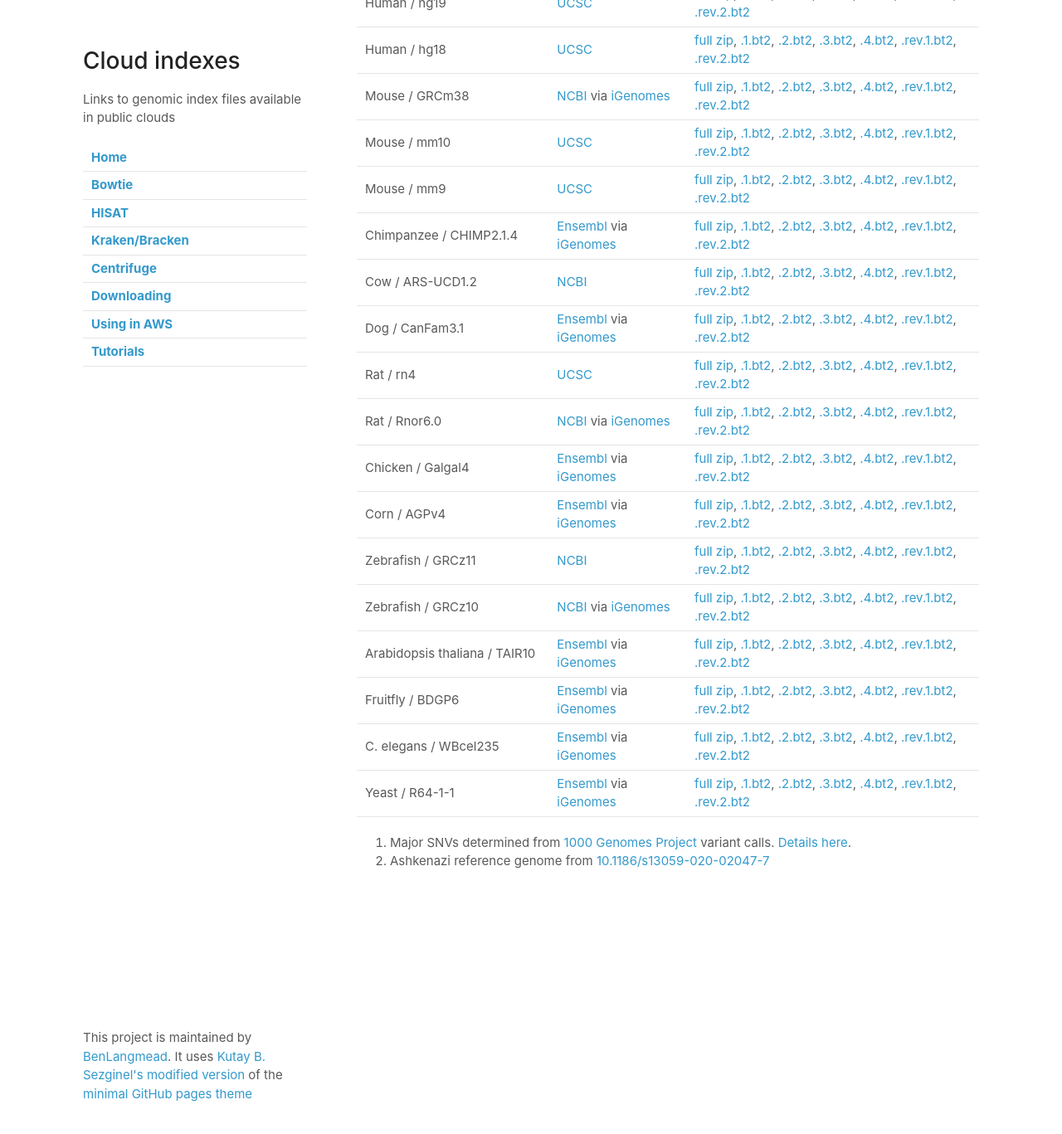
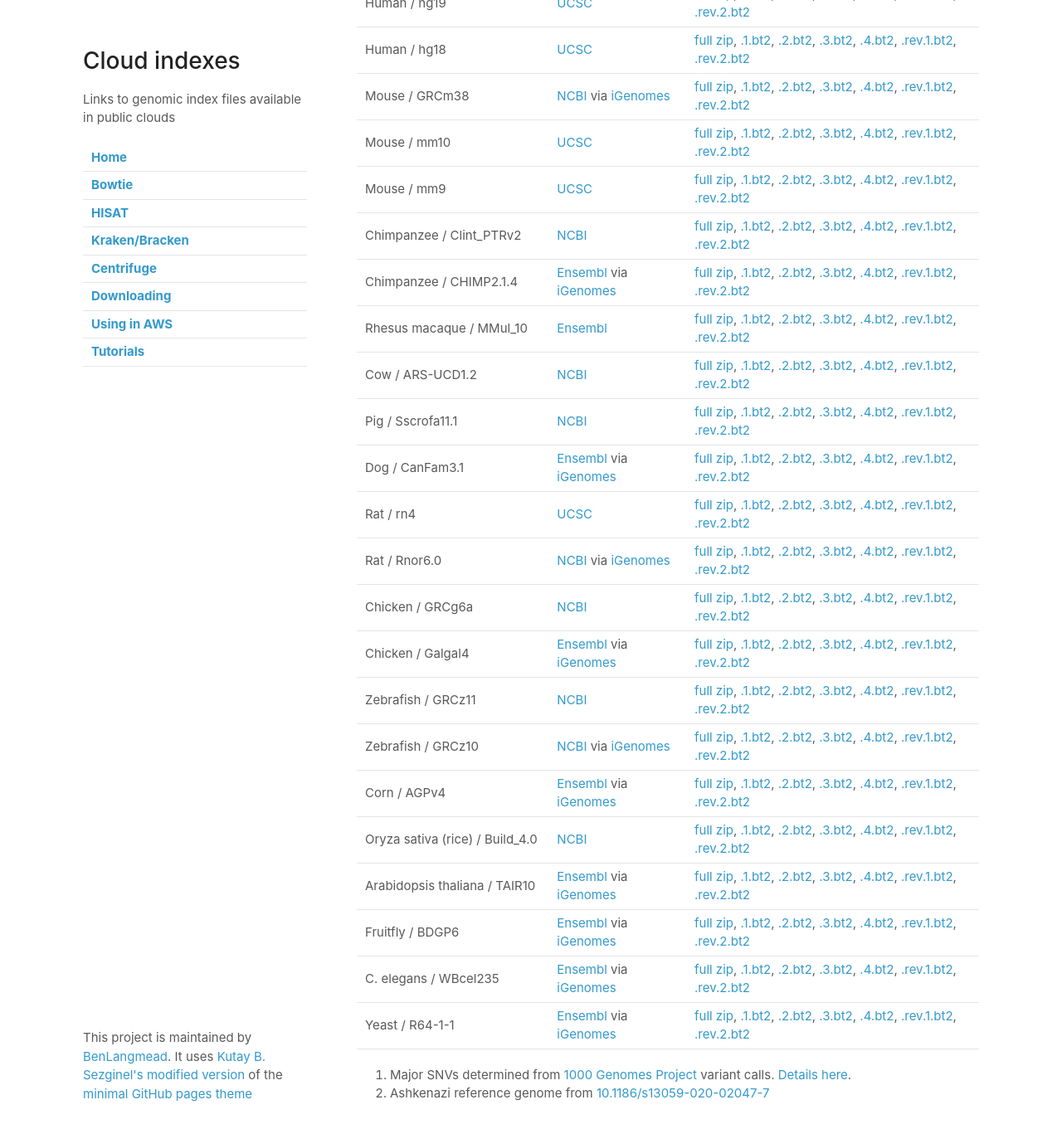
Before and after one commit to BenLangmead/aws-indexes, a Jekyll site: the page built from docs/bowtie.md, in a window 1280 px wide and 1400 px high, scrolled down 630 px. Shown: the top 1367 px of the window at 83% size. Built offline with Jekyll 4.4.1, drawn with Linux system fonts in a browser that asks for light colours; our own code applies the rules of GitHub Pages for plain Markdown files.

Commit message:
updates to bt2 index list

```diff
--- a/docs/bowtie.md
+++ b/docs/bowtie.md
@@ -21,15 +21,20 @@
 Mouse / GRCm38                            | [NCBI][bt2_grcm38_source] via [iGenomes]          | [full zip][bt2_grcm38_full], [.1.bt2][bt2_grcm38_1], [.2.bt2][bt2_grcm38_2], [.3.bt2][bt2_grcm38_3], [.4.bt2][bt2_grcm38_4], [.rev.1.bt2][bt2_grcm38_r1], [.rev.2.bt2][bt2_grcm38_r2]
 Mouse / mm10                              | [UCSC][bt2_mm10_source]                           | [full zip][bt2_mm10_full], [.1.bt2][bt2_mm10_1], [.2.bt2][bt2_mm10_2], [.3.bt2][bt2_mm10_3], [.4.bt2][bt2_mm10_4], [.rev.1.bt2][bt2_mm10_r1], [.rev.2.bt2][bt2_mm10_r2]
 Mouse / mm9                               | [UCSC][bt2_mm9_source]                            | [full zip][bt2_mm9_full], [.1.bt2][bt2_mm9_1], [.2.bt2][bt2_mm9_2], [.3.bt2][bt2_mm9_3], [.4.bt2][bt2_mm9_4], [.rev.1.bt2][bt2_mm9_r1], [.rev.2.bt2][bt2_mm9_r2]
+Chimpanzee / Clint_PTRv2                  | [NCBI][bt2_clintptr2_source]                      | [full zip][bt2_clintptr2_full], [.1.bt2][bt2_clintptr2_1], [.2.bt2][bt2_clintptr2_2], [.3.bt2][bt2_clintptr2_3], [.4.bt2][bt2_clintptr2_4], [.rev.1.bt2][bt2_clintptr2_r1], [.rev.2.bt2][bt2_clintptr2_r2]
 Chimpanzee / CHIMP2.1.4                   | [Ensembl][bt2_chimp214_source] via [iGenomes]     | [full zip][bt2_chimp214_full], [.1.bt2][bt2_chimp214_1], [.2.bt2][bt2_chimp214_2], [.3.bt2][bt2_chimp214_3], [.4.bt2][bt2_chimp214_4], [.rev.1.bt2][bt2_chimp214_r1], [.rev.2.bt2][bt2_chimp214_r2]
+Rhesus macaque / MMul_10                  | [Ensembl][bt2_mmul10_source]                      | [full zip][bt2_mmul10_full], [.1.bt2][bt2_mmul10_1], [.2.bt2][bt2_mmul10_2], [.3.bt2][bt2_mmul10_3], [.4.bt2][bt2_mmul10_4], [.rev.1.bt2][bt2_mmul10_r1], [.rev.2.bt2][bt2_mmul10_r2]
 Cow / ARS-UCD1.2                          | [NCBI][bt2_arsucd12_source]                       | [full zip][bt2_arsucd12_full], [.1.bt2][bt2_arsucd12_1], [.2.bt2][bt2_arsucd12_2], [.3.bt2][bt2_arsucd12_3], [.4.bt2][bt2_arsucd12_4], [.rev.1.bt2][bt2_arsucd12_r1], [.rev.2.bt2][bt2_arsucd12_r2]
+Pig / Sscrofa11.1                         | [NCBI][bt2_sscorfa111_source]                     | [full zip][bt2_sscorfa111_full], [.1.bt2][bt2_sscorfa111_1], [.2.bt2][bt2_sscorfa111_2], [.3.bt2][bt2_sscorfa111_3], [.4.bt2][bt2_sscorfa111_4], [.rev.1.bt2][bt2_sscorfa111_r1], [.rev.2.bt2][bt2_sscorfa111_r2]
 Dog / CanFam3.1                           | [Ensembl][bt2_canfam31_source] via [iGenomes]     | [full zip][bt2_canfam31_full], [.1.bt2][bt2_canfam31_1], [.2.bt2][bt2_canfam31_2], [.3.bt2][bt2_canfam31_3], [.4.bt2][bt2_canfam31_4], [.rev.1.bt2][bt2_canfam31_r1], [.rev.2.bt2][bt2_canfam31_r2]
 Rat / rn4                                 | [UCSC][bt2_rn4_source]                            | [full zip][bt2_rn4_full], [.1.bt2][bt2_rn4_1], [.2.bt2][bt2_rn4_2], [.3.bt2][bt2_rn4_3], [.4.bt2][bt2_rn4_4], [.rev.1.bt2][bt2_rn4_r1], [.rev.2.bt2][bt2_rn4_r2]
 Rat / Rnor6.0                             | [NCBI][bt2_rnor60_source] via [iGenomes]          | [full zip][bt2_rnor60_full], [.1.bt2][bt2_rnor60_1], [.2.bt2][bt2_rnor60_2], [.3.bt2][bt2_rnor60_3], [.4.bt2][bt2_rnor60_4], [.rev.1.bt2][bt2_rnor60_r1], [.rev.2.bt2][bt2_rnor60_r2]
+Chicken / GRCg6a                          | [NCBI][bt2_grcg6a_source]                         | [full zip][bt2_grcg6a_full], [.1.bt2][bt2_grcg6a_1], [.2.bt2][bt2_grcg6a_2], [.3.bt2][bt2_grcg6a_3], [.4.bt2][bt2_grcg6a_4], [.rev.1.bt2][bt2_grcg6a_r1], [.rev.2.bt2][bt2_grcg6a_r2]
 Chicken / Galgal4                         | [Ensembl][bt2_galgal4_source] via [iGenomes]      | [full zip][bt2_galgal4_full], [.1.bt2][bt2_galgal4_1], [.2.bt2][bt2_galgal4_2], [.3.bt2][bt2_galgal4_3], [.4.bt2][bt2_galgal4_4], [.rev.1.bt2][bt2_galgal4_r1], [.rev.2.bt2][bt2_galgal4_r2]
-Corn / AGPv4                              | [Ensembl][bt2_agpv4_source] via [iGenomes]        | [full zip][bt2_agpv4_full], [.1.bt2][bt2_agpv4_1], [.2.bt2][bt2_agpv4_2], [.3.bt2][bt2_agpv4_3], [.4.bt2][bt2_agpv4_4], [.rev.1.bt2][bt2_agpv4_r1], [.rev.2.bt2][bt2_agpv4_r2]
 Zebrafish / GRCz11                        | [NCBI][bt2_grcz11_source]                         | [full zip][bt2_grcz11_full], [.1.bt2][bt2_grcz11_1], [.2.bt2][bt2_grcz11_2], [.3.bt2][bt2_grcz11_3], [.4.bt2][bt2_grcz11_4], [.rev.1.bt2][bt2_grcz11_r1], [.rev.2.bt2][bt2_grcz11_r2]
 Zebrafish / GRCz10                        | [NCBI][bt2_grcz10_source] via [iGenomes]          | [full zip][bt2_grcz10_full], [.1.bt2][bt2_grcz10_1], [.2.bt2][bt2_grcz10_2], [.3.bt2][bt2_grcz10_3], [.4.bt2][bt2_grcz10_4], [.rev.1.bt2][bt2_grcz10_r1], [.rev.2.bt2][bt2_grcz10_r2]
+Corn / AGPv4                              | [Ensembl][bt2_agpv4_source] via [iGenomes]        | [full zip][bt2_agpv4_full], [.1.bt2][bt2_agpv4_1], [.2.bt2][bt2_agpv4_2], [.3.bt2][bt2_agpv4_3], [.4.bt2][bt2_agpv4_4], [.rev.1.bt2][bt2_agpv4_r1], [.rev.2.bt2][bt2_agpv4_r2]
+Oryza sativa (rice) / Build_4.0           | [NCBI][bt2_build4_source]                         | [full zip][bt2_build4_full], [.1.bt2][bt2_build4_1], [.2.bt2][bt2_build4_2], [.3.bt2][bt2_build4_3], [.4.bt2][bt2_build4_4], [.rev.1.bt2][bt2_build4_r1], [.rev.2.bt2][bt2_build4_r2]
 Arabidopsis thaliana / TAIR10             | [Ensembl][bt2_tair10_source] via [iGenomes]       | [full zip][bt2_tair10_full], [.1.bt2][bt2_tair10_1], [.2.bt2][bt2_tair10_2], [.3.bt2][bt2_tair10_3], [.4.bt2][bt2_tair10_4], [.rev.1.bt2][bt2_tair10_r1], [.rev.2.bt2][bt2_tair10_r2]
 Fruitfly / BDGP6                          | [Ensembl][bt2_bdgp6_source] via [iGenomes]        | [full zip][bt2_bdgp6_full], [.1.bt2][bt2_bdgp6_1], [.2.bt2][bt2_bdgp6_2], [.3.bt2][bt2_bdgp6_3], [.4.bt2][bt2_bdgp6_4], [.rev.1.bt2][bt2_bdgp6_r1], [.rev.2.bt2][bt2_bdgp6_r2]
 C. elegans / WBcel235                     | [Ensembl][bt2_wbcel235_source] via [iGenomes]     | [full zip][bt2_wbcel235_full], [.1.bt2][bt2_wbcel235_1], [.2.bt2][bt2_wbcel235_2], [.3.bt2][bt2_wbcel235_3], [.4.bt2][bt2_wbcel235_4], [.rev.1.bt2][bt2_wbcel235_r1], [.rev.2.bt2][bt2_wbcel235_r2]
@@ -97,6 +102,15 @@
 [bt2_hg18_r1]: https://aws.amazon.com
 [bt2_hg18_r2]: https://aws.amazon.com
 
+[bt2_clintptr2_source]: https://ftp.ncbi.nlm.nih.gov/genomes/all/GCF/002/880/755/GCF_002880755.1_Clint_PTRv2/
+[bt2_clintptr2_full]: https://aws.amazon.com
+[bt2_clintptr2_1]: https://aws.amazon.com
+[bt2_clintptr2_2]: https://aws.amazon.com
+[bt2_clintptr2_3]: https://aws.amazon.com
+[bt2_clintptr2_4]: https://aws.amazon.com
+[bt2_clintptr2_r1]: https://aws.amazon.com
+[bt2_clintptr2_r2]: https://aws.amazon.com
+
 [bt2_chimp214_source]: https://useast.ensembl.org/Pan_troglodytes/Info/Index
 [bt2_chimp214_full]: https://aws.amazon.com
 [bt2_chimp214_1]: https://aws.amazon.com
@@ -106,6 +120,15 @@
 [bt2_chimp214_r1]: https://aws.amazon.com
 [bt2_chimp214_r2]: https://aws.amazon.com
 
+[bt2_mmul10_source]: https://ftp.ncbi.nlm.nih.gov/genomes/all/GCF/003/339/765/GCF_003339765.1_Mmul_10/
+[bt2_mmul10_full]: https://aws.amazon.com
+[bt2_mmul10_1]: https://aws.amazon.com
+[bt2_mmul10_2]: https://aws.amazon.com
+[bt2_mmul10_3]: https://aws.amazon.com
+[bt2_mmul10_4]: https://aws.amazon.com
+[bt2_mmul10_r1]: https://aws.amazon.com
+[bt2_mmul10_r2]: https://aws.amazon.com
+
 [bt2_arsucd12_source]: https://ftp.ncbi.nlm.nih.gov/genomes/all/GCF/002/263/795/GCF_002263795.1_ARS-UCD1.2/
 [bt2_arsucd12_full]: https://aws.amazon.com
 [bt2_arsucd12_1]: https://aws.amazon.com
@@ -114,6 +137,15 @@
 [bt2_arsucd12_4]: https://aws.amazon.com
 [bt2_arsucd12_r1]: https://aws.amazon.com
 [bt2_arsucd12_r2]: https://aws.amazon.com
+
+[bt2_sscorfa111_source]: https://ftp.ncbi.nlm.nih.gov/genomes/all/GCF/000/003/025/GCF_000003025.6_Sscrofa11.1/
+[bt2_sscorfa111_full]: https://aws.amazon.com
+[bt2_sscorfa111_1]: https://aws.amazon.com
+[bt2_sscorfa111_2]: https://aws.amazon.com
+[bt2_sscorfa111_3]: https://aws.amazon.com
+[bt2_sscorfa111_4]: https://aws.amazon.com
+[bt2_sscorfa111_r1]: https://aws.amazon.com
+[bt2_sscorfa111_r2]: https://aws.amazon.com
 
 [bt2_canfam31_source]: https://www.ensembl.org/Canis_lupus_familiaris/Info/Index
 [bt2_canfam31_full]: https://aws.amazon.com
@@ -169,6 +201,15 @@
 [bt2_rnor60_r1]: https://aws.amazon.com
 [bt2_rnor60_r2]: https://aws.amazon.com
 
+[bt2_grcg6a_source]: https://ftp.ncbi.nlm.nih.gov/genomes/all/GCF/000/002/315/GCF_000002315.6_GRCg6a/
+[bt2_grcg6a_full]: https://aws.amazon.com
+[bt2_grcg6a_1]: https://aws.amazon.com
+[bt2_grcg6a_2]: https://aws.amazon.com
+[bt2_grcg6a_3]: https://aws.amazon.com
+[bt2_grcg6a_4]: https://aws.amazon.com
+[bt2_grcg6a_r1]: https://aws.amazon.com
+[bt2_grcg6a_r2]: https://aws.amazon.com
+
 [bt2_galgal4_source]: http://jul2016.archive.ensembl.org/Gallus_gallus/Info/Index
 [bt2_galgal4_full]: https://aws.amazon.com
 [bt2_galgal4_1]: https://aws.amazon.com
@@ -186,6 +227,15 @@
 [bt2_agpv4_4]: https://aws.amazon.com
 [bt2_agpv4_r1]: https://aws.amazon.com
 [bt2_agpv4_r2]: https://aws.amazon.com
+
+[bt2_build4_source]: https://ftp.ncbi.nlm.nih.gov/genomes/all/GCF/000/005/425/GCF_000005425.2_Build_4.0/
+[bt2_build4_full]: https://aws.amazon.com
+[bt2_build4_1]: https://aws.amazon.com
+[bt2_build4_2]: https://aws.amazon.com
+[bt2_build4_3]: https://aws.amazon.com
+[bt2_build4_4]: https://aws.amazon.com
+[bt2_build4_r1]: https://aws.amazon.com
+[bt2_build4_r2]: https://aws.amazon.com
 
 [bt2_grcz11_source]: https://ftp.ncbi.nlm.nih.gov/genomes/all/GCF/000/002/035/GCF_000002035.6_GRCz11/
 [bt2_grcz11_full]: https://aws.amazon.com
```
